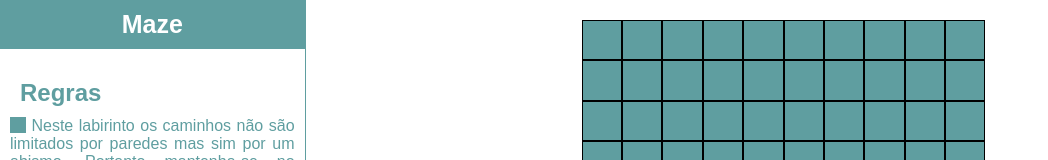
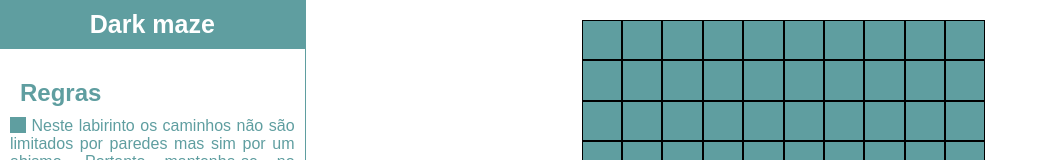
Before and after one commit to JorderGomes/Maze, a plain HTML site: page index.html in a window 1280 px wide. Shown: the top 160 px of the page, without its empty margins (0-1048 px from the left). Drawn offline with Linux system fonts and the light colour scheme.

Commit message:
nome e icone

```diff
--- a/index.html
+++ b/index.html
@@ -5,12 +5,13 @@
     <meta name="viewport" content="width=device-width, initial-scale=1.0">
     <link rel="stylesheet" href="css/font-awesome/css/all.css">
     <link rel="stylesheet" href="css/estilo.css">
-    <title>Maze</title>
+    <link rel="icon" href="img/lab1.png">
+    <title>Dark maze</title>
 </head>
 <body onload="montarTabuleiro()">
     <div class="info">
         <header>
-            <h1 class="nome-site">Maze</h1>
+            <h1 class="nome-site">Dark maze</h1>
         </header>
         <div class="regras">
             <h2>Regras</h2>
```
Also changed, not shown: img/lab1.png (added).
